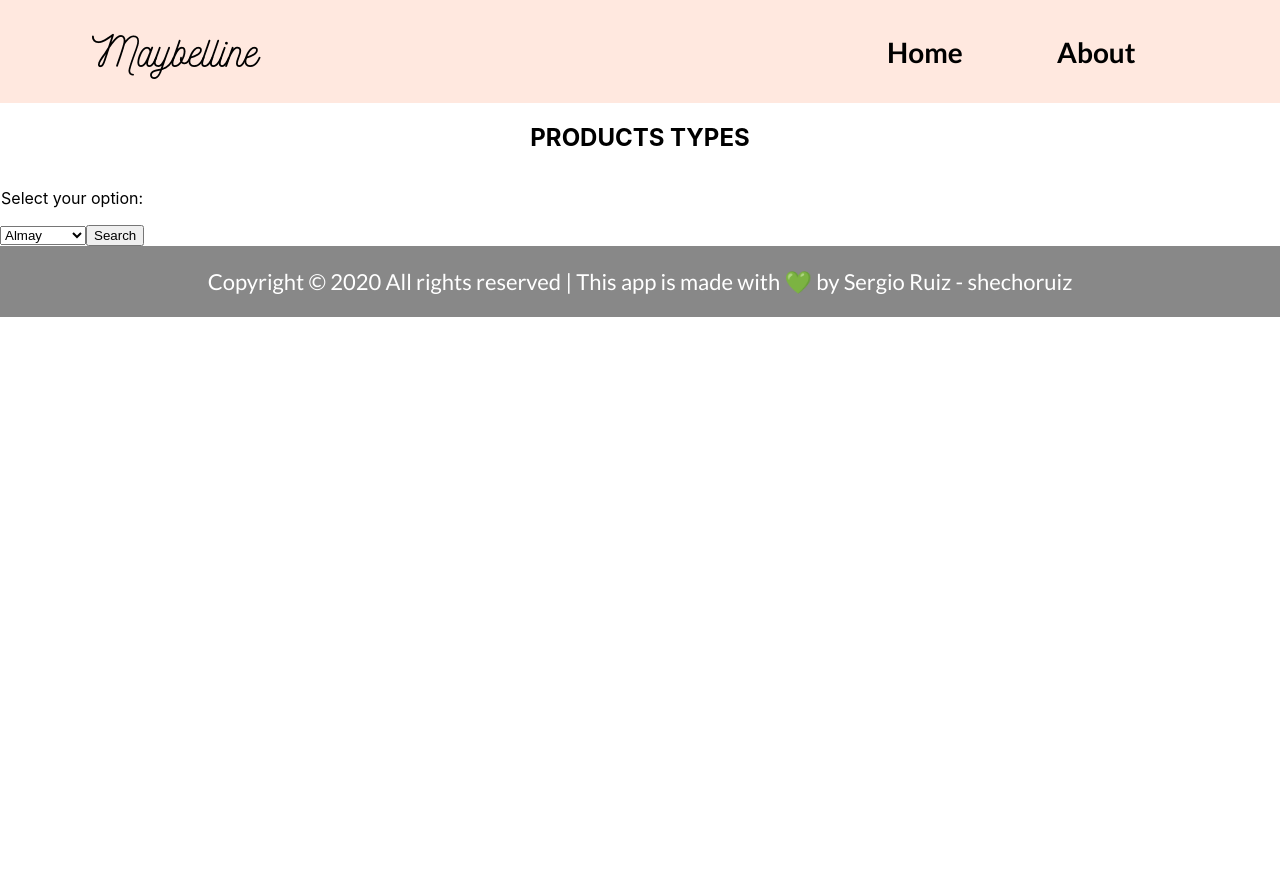
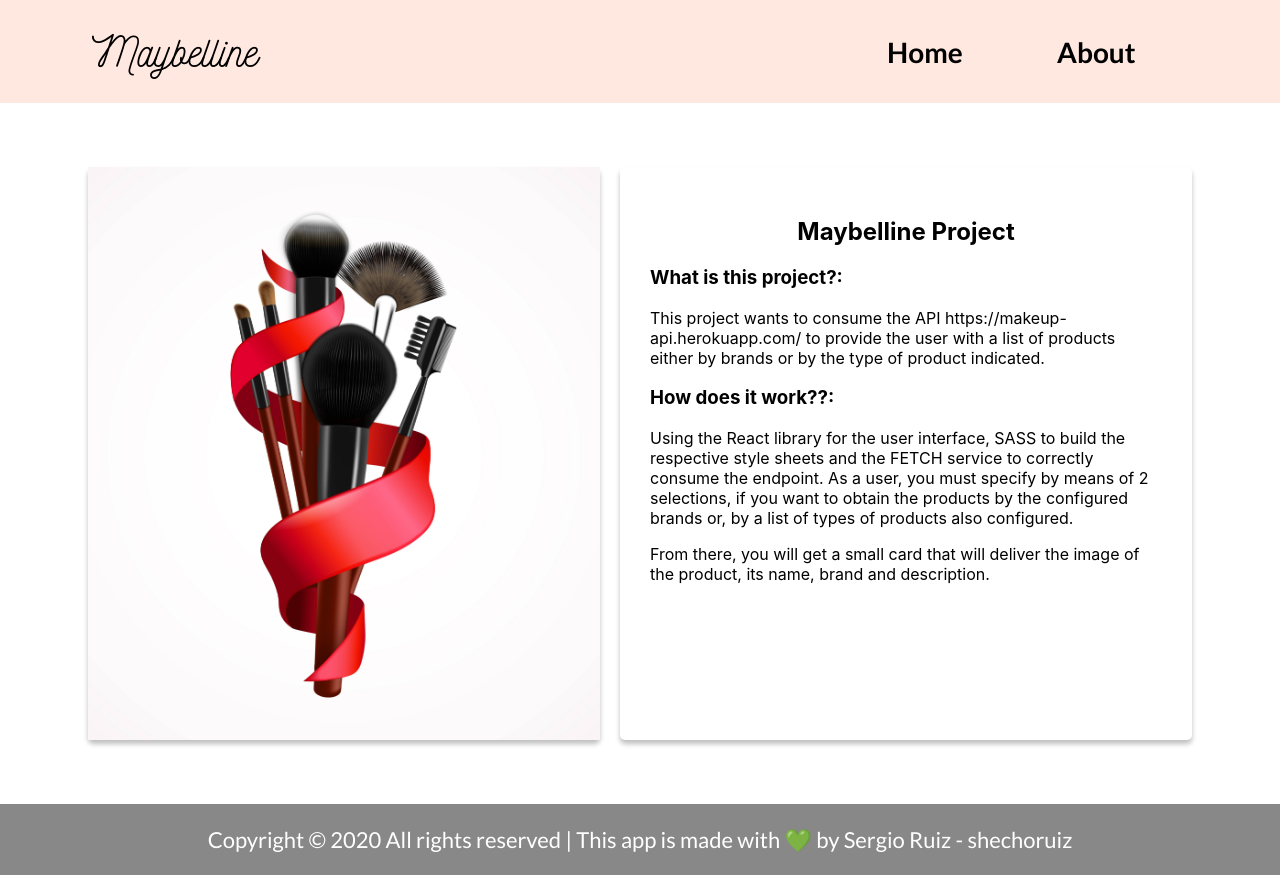
Before and after one commit to shechoruiz/Project_Maybelline, a React (Create React App) app: page / in a window 1280 px wide. Before the commit the page ends 800 px from the top, so only its background shows below. Built offline with nearby package versions, Linux system fonts and the light colour scheme.

Commit message:
Creation of About component - Not finished yet

```diff
--- a/src/App.js
+++ b/src/App.js
@@ -4,6 +4,7 @@
 import { Hero } from './components/Hero';
 import { ItemContainer } from './components/ItemContainer';
 import { SelectProducts } from './components/SelectProducts';
+import { About } from './components/About';
 
 // ------------------------------ import styles and images
 // import logo from './logo.svg';
@@ -15,9 +16,10 @@
   return (
     <div className="App">
       <Header />
-      {/* <Hero />
-      <ItemContainer /> */}
-      <SelectProducts />
+      {/* <Hero /> */}
+      {/* <ItemContainer /> */}
+      {/* <SelectProducts /> */}
+      <About />
       <Footer />
     </div>
   );
--- /dev/null
+++ b/src/assets/styles/About.scss
@@ -0,0 +1,36 @@
+@import './variables';
+@import './mixins';
+
+.about {
+  width: 100%;
+  display: flex;
+  justify-content: center;
+  margin: 5% auto;
+}
+
+.imgContainer {
+  width: 40%;
+  box-shadow: $shadow1;
+  border-radius: $radius1;
+  margin: 0 10px;
+}
+
+.imgContainer img {
+  width: 100%;
+  height: 100%;
+  object-fit: cover;
+  overflow: hidden;
+}
+
+.descriptionContainer {
+  width: 40%;
+  margin: 0 10px;
+  box-shadow: $shadow1;
+  border-radius: $radius1;
+  padding: 30px;
+}
+
+.descriptionContainer h3,
+.descriptionContainer p {
+  text-align: left;
+}
--- a/src/assets/styles/SelectProducts.scss
+++ b/src/assets/styles/SelectProducts.scss
@@ -1,17 +1,13 @@
 @import './variables';
 @import './mixins';
 
-.selectProducts{
+.selectProducts {
   background-color: $color2;
   display: flex;
   flex-wrap: wrap;
 }
 
-.titleProducts{
+.titleProducts {
   width: 100%;
+  box-shadow: $shadow1;
 }
-
-.selectionProducts{
-  // display: flex;
-  // justify-content: space-evenly;
-}
--- /dev/null
+++ b/src/components/About.jsx
@@ -0,0 +1,26 @@
+// ------------------------------ import libraries
+import React from 'react';
+
+// ------------------------------ import styles and images
+import about from '../assets/images/about_1.jpg'
+import '../assets/styles/About.scss';
+
+// ------------------------------------ COMPONENT ------------------------------------//
+// description of the component.
+export const About = () => {
+  return (
+    <section className="about">
+      <div className="imgContainer">
+        <img src={about} alt="About image"/>
+      </div>
+      <div className="descriptionContainer">
+        <h2>Maybelline Project</h2>
+        <h3>What is this project?:</h3>
+        <p>This project wants to consume the API https://makeup-api.herokuapp.com/ to provide the user with a list of products either by brands or by the type of product indicated.</p>
+        <h3>How does it work??:</h3>
+        <p>Using the React library for the user interface, SASS to build the respective style sheets and the FETCH service to correctly consume the endpoint. As a user, you must specify by means of 2 selections, if you want to obtain the products by the configured brands or, by a list of types of products also configured.</p>
+        <p>From there, you will get a small card that will deliver the image of the product, its name, brand and description.</p>
+      </div>
+    </section>
+  );
+};
```
Also changed, not shown: 2 other files (tests, documents, lock files or other folders).
